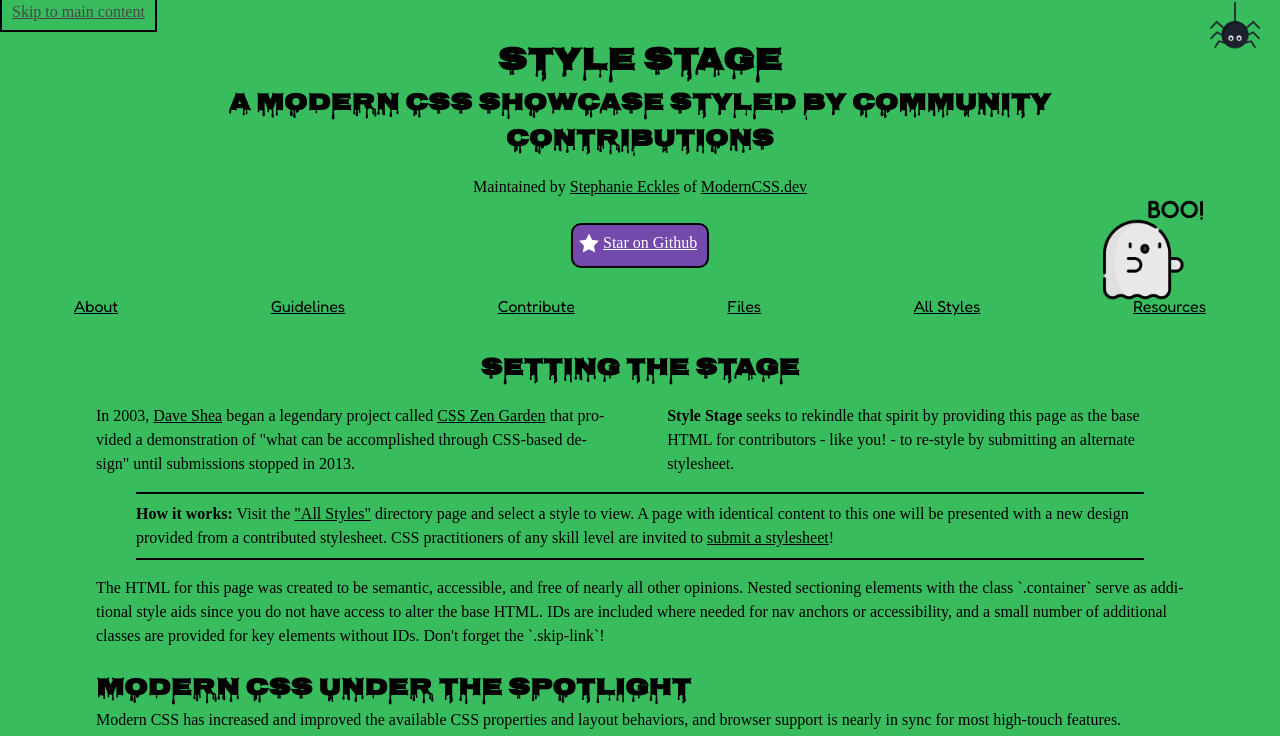
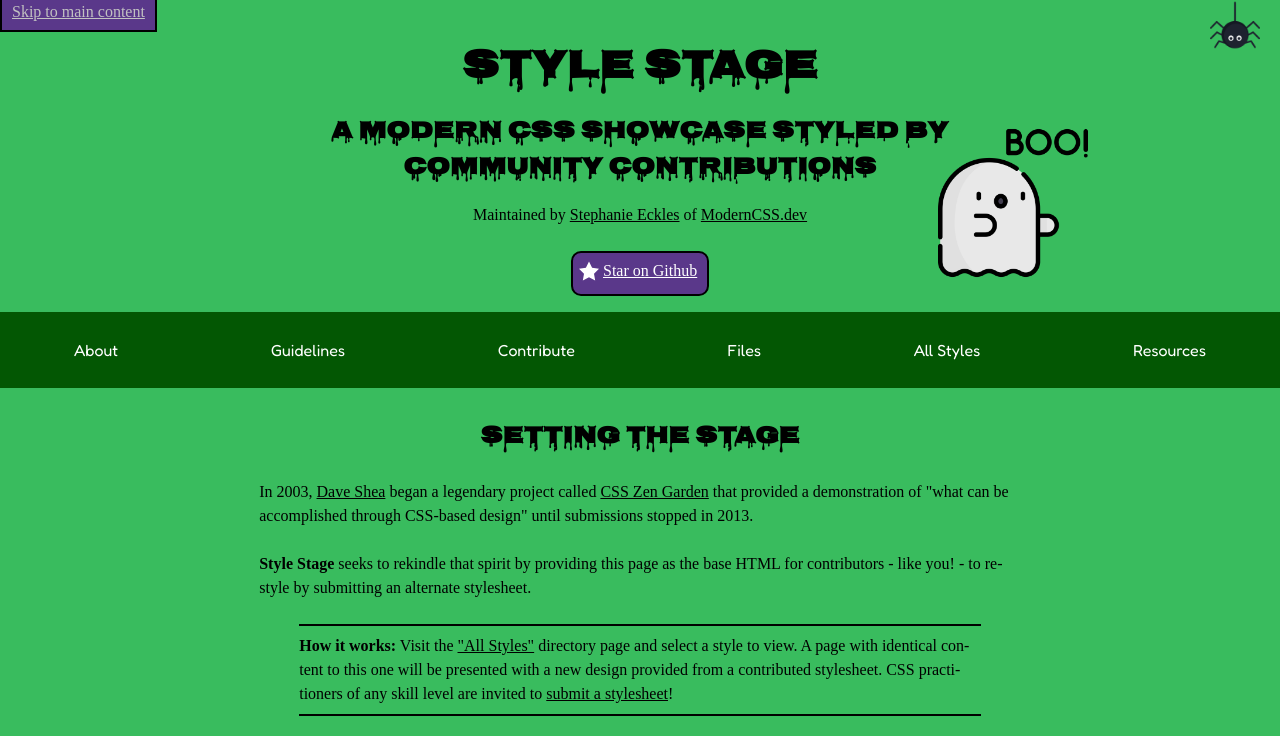
Before and after one commit to dalanweber9876/Style-Stage, a website: page public/index.html in a window 1280 px wide. Shown: the top 736 px of the page. Drawn offline with Linux system fonts and the light colour scheme.

Commit message:
More styling

```diff
--- a/sass/Block Related Styles/_about.scss
+++ b/sass/Block Related Styles/_about.scss
@@ -72,3 +72,19 @@
 #about .container:nth-of-type(2) p:nth-of-type(4) {
    margin: 1.25rem auto;
 }
+
+:root {
+   --background-color: #39bc5e;
+   --color-background: #5a388a;
+}
+
+@media (min-width: 900px) {
+   #about .container {
+      margin: 2rem auto;
+      width: 70%;
+   }
+
+   #about .container p {
+      margin: 1.5rem auto;
+   }
+}
--- a/sass/Block Related Styles/_footer.scss
+++ b/sass/Block Related Styles/_footer.scss
@@ -29,7 +29,7 @@
 }
 
 a:hover {
-   color: rgb(72, 72, 72);
+   color: rgb(193, 193, 193);
 }
 
 footer li {
@@ -57,3 +57,9 @@
 footer#files {
    background-color: var(--background-color);
 }
+
+@media (min-width: 900px) {
+   footer ul::before {
+      left: 2%;
+   }
+}
--- a/sass/Block Related Styles/_header.scss
+++ b/sass/Block Related Styles/_header.scss
@@ -1,6 +1,8 @@
 .skip-link {
    border: 2px solid black;
    padding: 10px;
+   background-color: var(--color-background);
+   color: white;
 }
 
 h1::before {
@@ -40,6 +42,19 @@
    text-align: center;
 }
 
+@media (min-width: 900px) {
+   header h2 {
+      width: 50%;
+   }
+
+   h1::after {
+      height: 150px;
+      width: 150px;
+      top: 16%;
+      right: 15%;
+   }
+}
+
 header p {
    width: 40%;
    margin: 1rem auto;
@@ -76,7 +91,7 @@
    text-decoration: overline;
 }
 
-@media (min-width: 526px) {
+@media (min-width: 526px) and (max-width: 900px) {
    h1::after {
       top: 25%;
       right: 6%;
--- a/sass/Block Related Styles/_nav.scss
+++ b/sass/Block Related Styles/_nav.scss
@@ -8,3 +8,13 @@
    margin: auto;
    padding: 0;
 }
+
+nav ul a {
+   color: white;
+   text-decoration: none;
+}
+
+nav {
+   background-color: rgb(3, 87, 3);
+   padding: 1rem 0;
+}
--- a/sass/Composition Related Styles/_layout.scss
+++ b/sass/Composition Related Styles/_layout.scss
@@ -28,6 +28,34 @@
 #about .container:first-of-type {
    grid-template-columns: 1fr 1fr;
    column-gap: 5%;
+}
+
+@media (min-width: 900px) {
+   #main #about .container:first-of-type {
+      display: block;
+   }
+
+   footer.page-footer ul {
+      display: grid;
+      grid-template-columns: 1.25fr 1fr;
+      padding: 0;
+   }
+
+   footer ul::before {
+      grid-column: 1/2;
+      grid-row: 1/5;
+      margin: auto;
+      padding-right: 5rem;
+   }
+
+   footer ul li {
+      grid-column: 2/3;
+      margin-right: 2rem;
+   }
+
+   footer div.container {
+      grid-template-columns: 1fr 1.5fr;
+   }
 }
 
 #guidelines {
--- a/sass/Global CSS/_styles.scss
+++ b/sass/Global CSS/_styles.scss
@@ -11,3 +11,8 @@
 h1, h2, h3, h4 {
    font-family: var(--header-font);
 }
+
+h1 {
+   font-size: 2.5rem;
+   margin-bottom: 1rem;
+}
```
Also changed, not shown: public/style.css.
